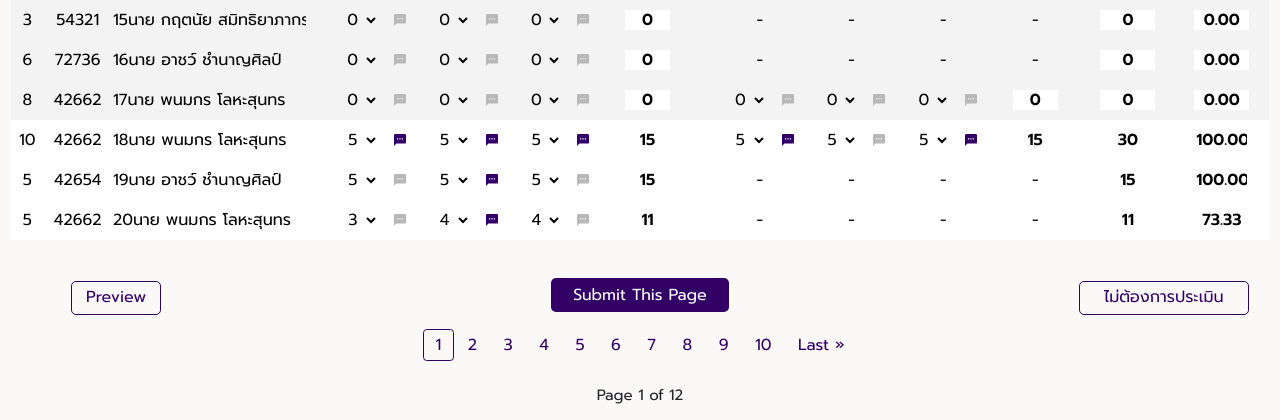
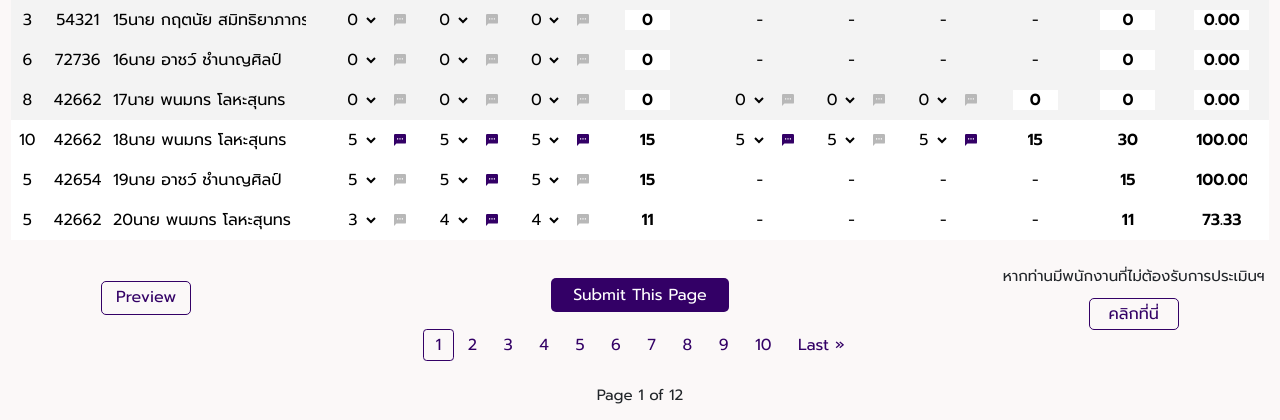
Before and after one commit to PreeTiamsawate/KPI, a PHP site: page /index.html in a window 1280 px wide. Shown: the part 822-1242 px from the top of the page. Run offline with PHP 8.4, Linux system fonts and the light colour scheme.

Commit message:
redesign no grade btn

```diff
--- a/KPI.css
+++ b/KPI.css
@@ -550,7 +550,7 @@ td.grand_total>input {
 .grid-container {
     margin-top: 30px;
     display: grid;
-    grid-template-columns: 210px auto 210px;
+    grid-template-columns: 270px auto 270px;
     grid-template-rows: repeat(3, 50px);
     grid-template-areas: "leftbar content-1 sidebar" "leftbar content-2 sidebar" "leftbar content-3 sidebar";
 }
@@ -634,7 +634,7 @@ td.grand_total>input {
 }
 
 #no-grade-btn {
-    width: 170px;
+    width: 90px;
     height: 34px;
     border: 1px solid #330066;
     border-radius: 5px;
@@ -669,7 +669,7 @@ td.grand_total>input {
     background: #FFFFFF 0% 0% no-repeat padding-box;
     border: 1px solid #330066;
     border-radius: 5px;
-    margin: -300px 0 0 -330px;
+    margin: -320px 0 0 -330px;
     font: normal normal normal 14px/30px Prompt;
 }
 
--- a/KPI_PRINT_build_table.js
+++ b/KPI_PRINT_build_table.js
@@ -23,6 +23,7 @@ const buildTablePrint = function(data) {
     `
 
         table.innerHTML = table.innerHTML + row
+
     }
     const levelCells = document.querySelectorAll('tbody.grading-tbody > tr > td:nth-of-type(1)');
     for (const levelCell of levelCells) {
--- a/index.html
+++ b/index.html
@@ -348,10 +348,13 @@
                         <div id="page-index-wraper"></div>
                     </div>
                     <div class="grid-item-4">
+                        หากท่านมีพนักงานที่ไม่ต้องรับการประเมินฯ
                         <div id="no-grade-btn" class="w3-dropdown-hover">
-                            <a href="https://forms.office.com/r/qU6KHmMNsA" target="_blank"> ไม่ต้องการประเมิน    </a>
+
+                            <a href="https://forms.office.com/r/qU6KHmMNsA" target="_blank">
+                                คลิกที่นี่   </a>
                             <p class="w3-dropdown-content">
-                                <b>พนักงานกลุ่มที่ไม่ต้องประเมินผลการปฏิบัติงาน </b> <br> คือ พนักงานที่มีวันลา 45 วัน นับรวมวันหยุดในไตรมาสนั้นๆ เช่น พนักงานลาหยุดประเภทต่างๆ ดังนี้ ลาป่วย ลาคลอด ลาเลี้ยงดูบุตร การลาหยุดไม่รับเงินเดือน (Leave without
+                                <b>พนักงานกลุ่มที่ไม่ต้องประเมินผลการปฏิบัติงาน </b> <br> คือ พนักงานที่มีวันลา 45 วัน นับรวมวันหยุดในไตรมาสนั้นๆ เช่น พนักงานลาหยุดประเภทต่างๆ ดังนี้ ลาป่วย ลาคลอด ลาเลี้ยงดูบุตร การลาหยุดไม่รับเงินเดือน (Leave without
                                 Pay) นักบิน Non-Active ที่ไม่ได้ช่วยงานสำนักงาน เป็นต้น <br> <br> ทั้งนี้ พนักงานที่เกษียณ หรือลาออกระหว่างไตรมาส ต้องทำการประเมินผลเพื่อบันทึกไว้เป็นหลักฐานสำหรับการบริหารจัดการทรัพยากรบุคคลต่อไป
                             </p>
                         </div>
```
